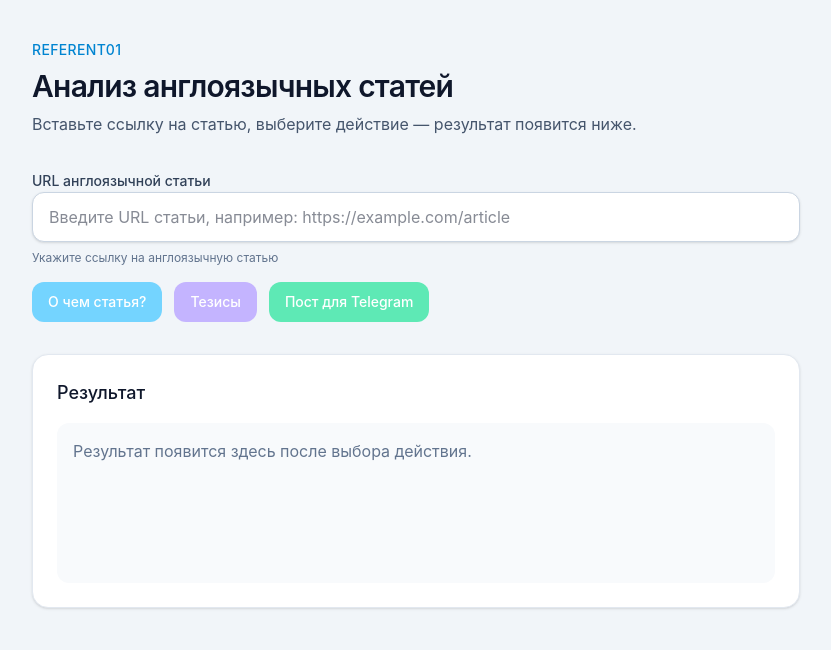
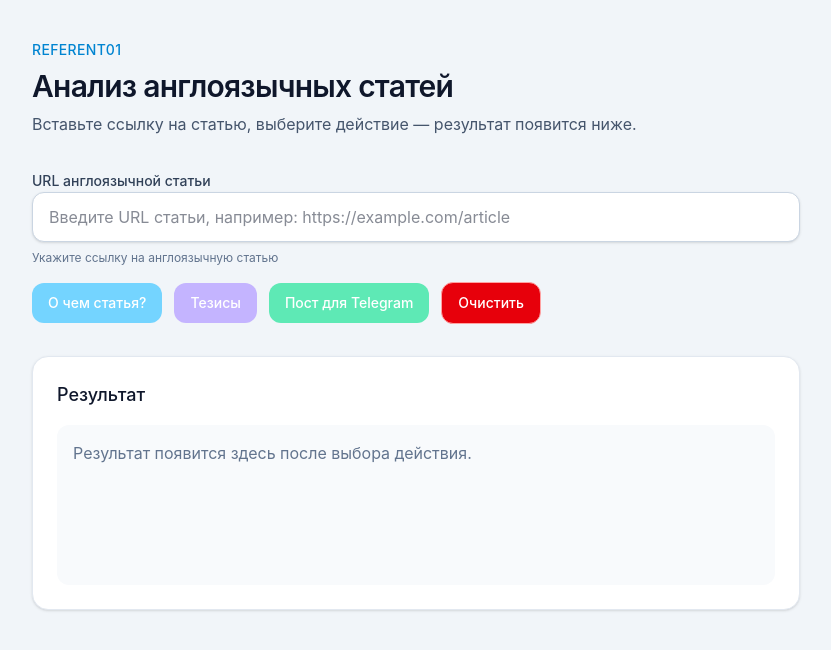
Before and after one commit to litobor01/referent01, a Next.js app: page / in a window 1280 px wide. Shown: the top 650 px of the page, without its empty margins (224-1055 px from the left). Built offline with nearby package versions, Linux system fonts and the light colour scheme.

Commit message:
Enhance ArticleAnalyzer component by adding clear and copy functionality, implementing a reset feature, and improving scrolling behavior to results. Update UI elements for better user interaction and feedback.

```diff
--- a/app/components/ArticleAnalyzer.tsx
+++ b/app/components/ArticleAnalyzer.tsx
@@ -1,7 +1,7 @@
 "use client";
 
 import { AlertCircle } from "lucide-react";
-import { FormEvent, useState } from "react";
+import { FormEvent, useRef, useState } from "react";
 
 import { Alert, AlertDescription, AlertTitle } from "@/components/ui/alert";
 import {
@@ -61,18 +61,54 @@ async function readApiError(response: Response) {
 }
 
 export default function ArticleAnalyzer() {
+  const resultSectionRef = useRef<HTMLElement>(null);
   const [url, setUrl] = useState("");
   const [activeAction, setActiveAction] = useState<Action | null>(null);
   const [result, setResult] = useState("");
   const [isLoading, setIsLoading] = useState(false);
   const [processStatus, setProcessStatus] = useState<string | null>(null);
   const [errorCode, setErrorCode] = useState<ErrorCode | null>(null);
+  const [copyLabel, setCopyLabel] = useState("Копировать");
   const [parsedCache, setParsedCache] = useState<{
     url: string;
     article: ParsedArticle;
   } | null>(null);
 
   const urlIsFilled = url.trim().length > 0;
+
+  function handleClear() {
+    setUrl("");
+    setActiveAction(null);
+    setResult("");
+    setIsLoading(false);
+    setProcessStatus(null);
+    setErrorCode(null);
+    setCopyLabel("Копировать");
+    setParsedCache(null);
+  }
+
+  async function handleCopy() {
+    if (!result) {
+      return;
+    }
+
+    try {
+      await navigator.clipboard.writeText(result);
+      setCopyLabel("Скопировано");
+      window.setTimeout(() => setCopyLabel("Копировать"), 2000);
+    } catch {
+      setErrorCode(ERROR_CODES.UNKNOWN);
+    }
+  }
+
+  function scrollToResult() {
+    window.requestAnimationFrame(() => {
+      resultSectionRef.current?.scrollIntoView({
+        behavior: "smooth",
+        block: "start",
+      });
+    });
+  }
 
   function handleUrlChange(value: string) {
     setUrl(value);
@@ -168,6 +204,10 @@ export default function ArticleAnalyzer() {
       }
 
       setResult(data.result ?? "");
+
+      if (data.result) {
+        scrollToResult();
+      }
     } finally {
       setIsLoading(false);
       setProcessStatus(null);
@@ -218,7 +258,7 @@ export default function ArticleAnalyzer() {
           </Alert>
         ) : null}
 
-        <div className="flex flex-wrap gap-3">
+        <div className="flex flex-wrap items-center gap-3">
           {(Object.keys(ACTION_LABELS) as Action[]).map((action) => (
             <button
               key={action}
@@ -231,6 +271,14 @@ export default function ArticleAnalyzer() {
               {ACTION_LABELS[action]}
             </button>
           ))}
+          <button
+            type="button"
+            disabled={isLoading}
+            onClick={handleClear}
+            className="rounded-xl border border-red-300 bg-red-600 px-4 py-2.5 text-sm font-medium text-white transition hover:bg-red-700 focus-visible:ring-2 focus-visible:ring-red-300 focus-visible:outline-none disabled:cursor-not-allowed disabled:bg-red-300"
+          >
+            Очистить
+          </button>
         </div>
       </form>
 
@@ -240,9 +288,13 @@ export default function ArticleAnalyzer() {
         </div>
       ) : null}
 
-      <section className="rounded-2xl border border-slate-200 bg-white p-6 shadow-sm">
-        <div className="mb-4 flex items-center justify-between gap-3">
+      <section
+        ref={resultSectionRef}
+        className="rounded-2xl border border-slate-200 bg-white p-6 shadow-sm"
+      >
+        <div className="mb-4 flex flex-wrap items-center justify-between gap-3">
           <h2 className="text-lg font-medium text-slate-900">Результат</h2>
+          <div className="flex flex-wrap items-center gap-2">
             {activeAction ? (
               <span
                 className={`rounded-full px-3 py-1 text-xs font-medium ${ACTION_BADGE_STYLES[activeAction]}`}
@@ -250,6 +302,16 @@ export default function ArticleAnalyzer() {
                 {ACTION_LABELS[activeAction]}
               </span>
             ) : null}
+            {result ? (
+              <button
+                type="button"
+                onClick={() => void handleCopy()}
+                className="rounded-lg border border-slate-300 bg-white px-3 py-1.5 text-xs font-medium text-slate-700 transition hover:bg-slate-50 focus-visible:ring-2 focus-visible:ring-slate-300 focus-visible:outline-none"
+              >
+                {copyLabel}
+              </button>
+            ) : null}
+          </div>
         </div>
 
         <div className="min-h-40 rounded-xl bg-slate-50 p-4 text-slate-700">
```
Lines whose indentation alone changed are shown as unchanged.
